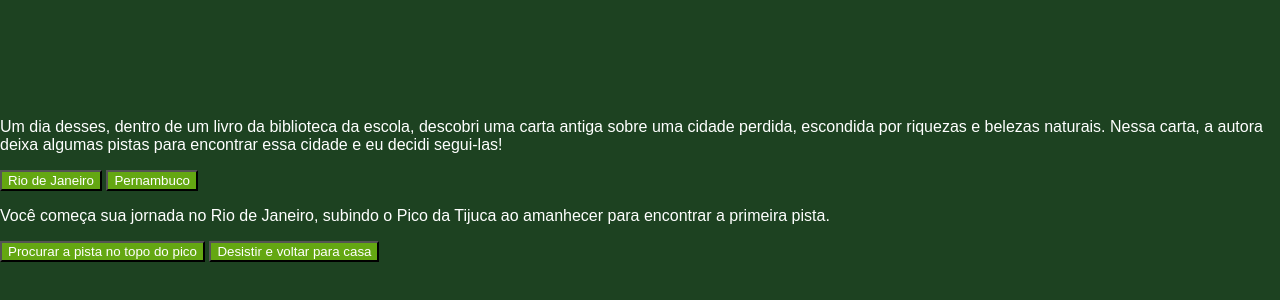
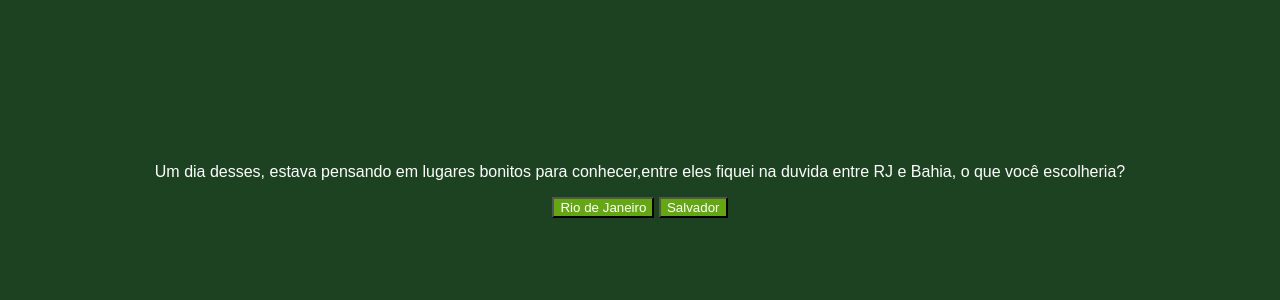
Before and after one commit to camilalopessouza/viagem-Camila-2F, a plain HTML site: page index.html in a window 1280 px wide. Shown: the part 168-468 px from the top of the page. Drawn offline with Linux system fonts and the light colour scheme; a web font is replaced by a local one.

Commit message:
projeto 2

```diff
--- a/index.html
+++ b/index.html
@@ -4,16 +4,10 @@
     <meta charset="UTF-8">
     <meta name="viewport" content="width=device-width, initial-scale=1.0">
     <title>Em busca da cidade perdida</title>
-
     <link rel="stylesheet" href="style.css">
     <link rel="preconnect" href="https://fonts.googleapis.com">
     <link rel="preconnect" href="https://fonts.gstatic.com" crossorigin>
     <link href="https://fonts.googleapis.com/css2?family=Bai+Jamjuree:ital,wght@0,200;0,300;0,400;0,500;0,600;0,700;1,200;1,300;1,400;1,500;1,600;1,700&display=swap" rel="stylesheet">
-
-
-
-
-
 
 </head>
 <body>
@@ -21,14 +15,20 @@
 
 <main>
     <div class="passo ativo" id="passo-0">
-        <p>Um dia desses, dentro de um livro da biblioteca da escola, descobri uma carta antiga sobre uma cidade perdida, escondida por riquezas e belezas naturais. Nessa carta, a autora deixa algumas pistas para encontrar essa cidade e eu decidi segui-las!</p>
+        <p>Um dia desses, estava pensando em lugares bonitos para conhecer,entre eles fiquei na duvida entre RJ e Bahia, o que você escolheria?</p>
         <button class="btn-proximo" data-proximo="1">Rio de Janeiro</button>
-        <button class="btn-proximo" data-proximo="2">Pernambuco</button>
+        <button class="btn-proximo" data-proximo="2">Salvador</button>
     </div>
     <div class="passo" id="passo-1">
-        <p>Você começa sua jornada no Rio de Janeiro, subindo o Pico da Tijuca ao amanhecer para encontrar a primeira pista.</p>
-        <button class="btn-proximo" data-proximo="3">Procurar a pista no topo do pico</button>
-        <button class="btn-proximo" data-proximo="4">Desistir e voltar para casa</button>
+        <p>Você começa sua jornada no Rio de Janeiro, ao chegar na rodoviaria você se depara com duas opções</p>
+        <button class="btn-proximo" data-proximo="3">Pegar praia em Ipanema</button>
+        <button class="btn-proximo" data-proximo="4">Visitar o Parque Lage</button>
+    </div>
+
+    <div class="passo" id="passo-2">
+        <p>Em Salvador, após almoçar no Pelourinho surge a dúvida, eu deveria </p>
+        <button class="btn-proximo" data-proximo="5">Passear na Ilha dos Frades</button>
+        <button class="btn-proximo" data-proximo="6">Pegar praia no Farol da Barra</button>
     </div>
     </main>
 
--- a/style.css
+++ b/style.css
@@ -15,3 +15,16 @@ button {
     color: white;
     font-family: "Bai Jamjuree", sans-serif;
 }
+
+.passo {
+    display: none;
+}
+
+.passo.ativo {
+    display:block;
+}
+
+main {
+    text-align: center;
+    max-width: 90%;
+}
```
